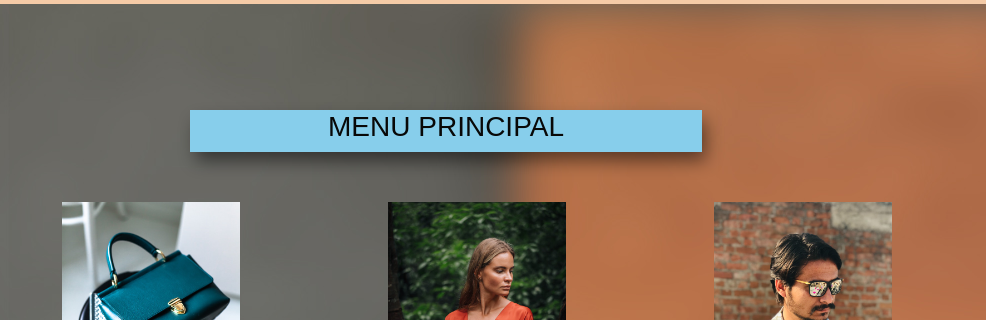
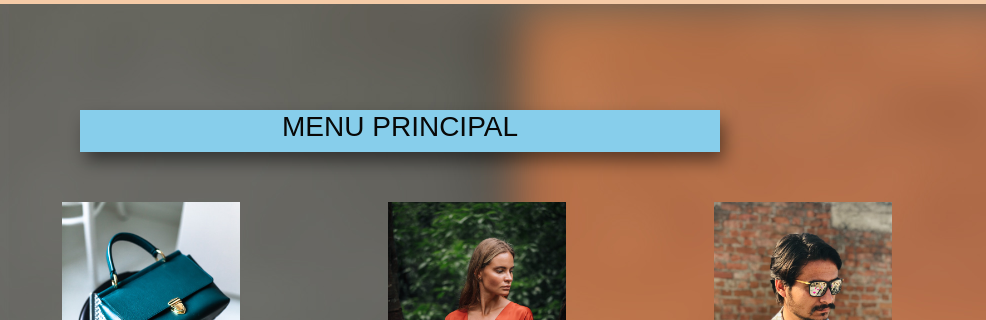
Before and after one commit to Gabriel21Cabillon/Entregas-de-tienda-TRAPPIN-, a website: page index.html in a window 1280 px wide. Shown: the part 130-450 px from the top of the page, 0-986 px from the left. Drawn offline with nearby package versions, Linux system fonts and the light colour scheme.

Commit message:
ultimo update

```diff
--- a/scss/estilo.scss
+++ b/scss/estilo.scss
@@ -244,10 +244,10 @@ input, textarea {
 }
 
 /* IPHONE */
-@media (max-width:300px){
+@media (min-width:300px){
   .contenedor {
       width: 50%;
-      margin-left: 75px;
+      margin-left: 80px;
       margin-right: auto;
   }
 
```
Also changed, not shown: css/style.css.
